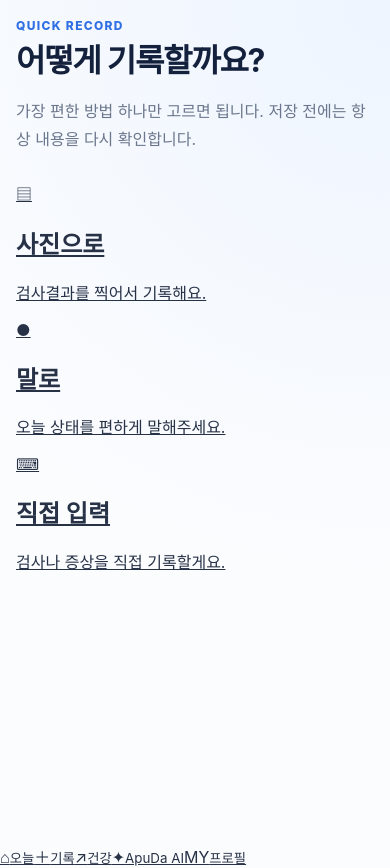
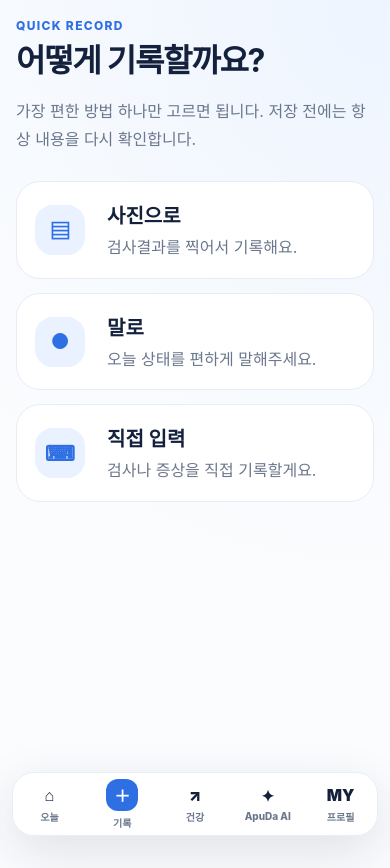
Before and after one commit to Mespital/ApuDa, a Next.js app in the folder platform/: page /my/record in a window 390 px wide. After the commit the page ends 844 px from the top, so only its background shows below. Built offline with nearby package versions, Linux system fonts and the light colour scheme.

Commit message:
feat(platform): add mobile navigation and quick record UI

```diff
--- a/platform/app/globals.css
+++ b/platform/app/globals.css
@@ -489,3 +489,131 @@ a {
     width: 100%;
   }
 }
+
+
+.leftButtons {
+  justify-content: flex-start;
+}
+
+.secondaryLink {
+  display: inline-flex;
+  min-height: 50px;
+  align-items: center;
+  padding: 0 20px;
+  border: 1px solid var(--line);
+  border-radius: 16px;
+  background: #fff;
+  color: var(--navy);
+  font-weight: 800;
+  text-decoration: none;
+}
+
+.bottomNav {
+  position: fixed;
+  z-index: 30;
+  left: 50%;
+  bottom: 14px;
+  display: grid;
+  width: min(calc(100% - 24px), 620px);
+  grid-template-columns: repeat(5, 1fr);
+  transform: translateX(-50%);
+  border: 1px solid var(--line);
+  border-radius: 22px;
+  background: rgba(255, 255, 255, 0.94);
+  box-shadow: 0 16px 50px rgba(20, 33, 61, 0.12);
+  backdrop-filter: blur(16px);
+}
+
+.bottomNav a {
+  display: grid;
+  min-height: 62px;
+  place-items: center;
+  align-content: center;
+  gap: 4px;
+  color: var(--muted);
+  text-decoration: none;
+}
+
+.bottomNav span {
+  color: var(--navy);
+  font-size: 16px;
+  font-weight: 900;
+}
+
+.bottomNav small {
+  font-size: 10px;
+  font-weight: 800;
+}
+
+.bottomNav .recordNav span {
+  display: grid;
+  width: 32px;
+  height: 32px;
+  place-items: center;
+  border-radius: 12px;
+  background: var(--apuda-blue);
+  color: #fff;
+}
+
+.recordChoices {
+  display: grid;
+  gap: 14px;
+}
+
+.recordChoice {
+  display: grid;
+  grid-template-columns: 64px 1fr;
+  gap: 18px;
+  align-items: center;
+  padding: 22px;
+  border: 1px solid var(--line);
+  border-radius: 24px;
+  background: #fff;
+  text-decoration: none;
+  transition: transform 160ms ease, border-color 160ms ease;
+}
+
+.recordChoice:hover {
+  transform: translateY(-2px);
+  border-color: #cad9ef;
+}
+
+.recordChoiceIcon {
+  display: grid;
+  width: 58px;
+  height: 58px;
+  place-items: center;
+  border-radius: 18px;
+  background: var(--apuda-blue-soft);
+  color: var(--apuda-blue);
+  font-size: 21px;
+  font-weight: 900;
+}
+
+.recordChoice h2 {
+  margin: 0 0 6px;
+  color: var(--navy);
+  font-size: 20px;
+}
+
+.recordChoice p {
+  margin: 0;
+  color: var(--muted);
+  line-height: 1.55;
+}
+
+@media (max-width: 560px) {
+  .bottomNav {
+    bottom: 8px;
+  }
+
+  .recordChoice {
+    grid-template-columns: 54px 1fr;
+    padding: 18px;
+  }
+
+  .recordChoiceIcon {
+    width: 50px;
+    height: 50px;
+  }
+}
```
